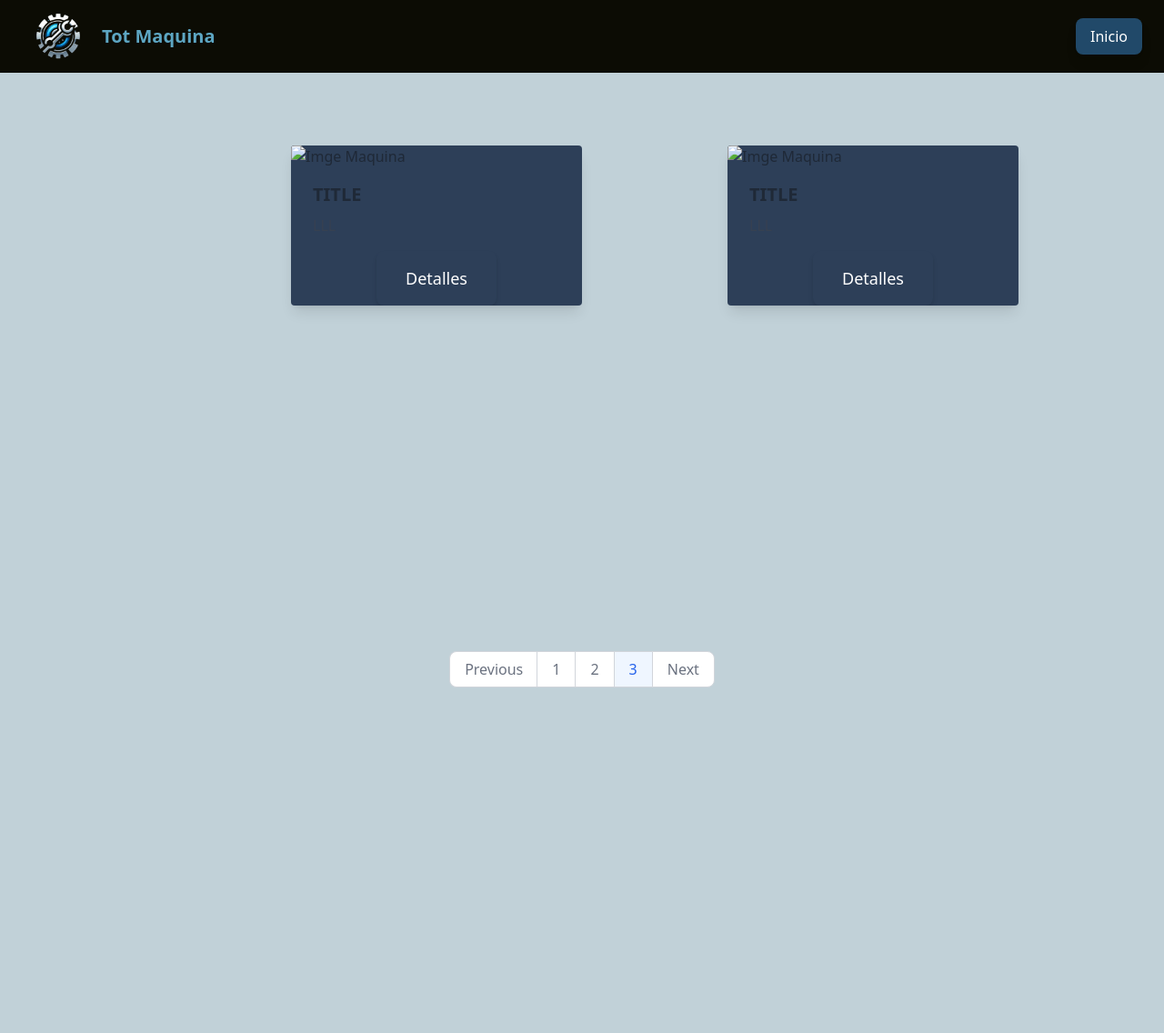
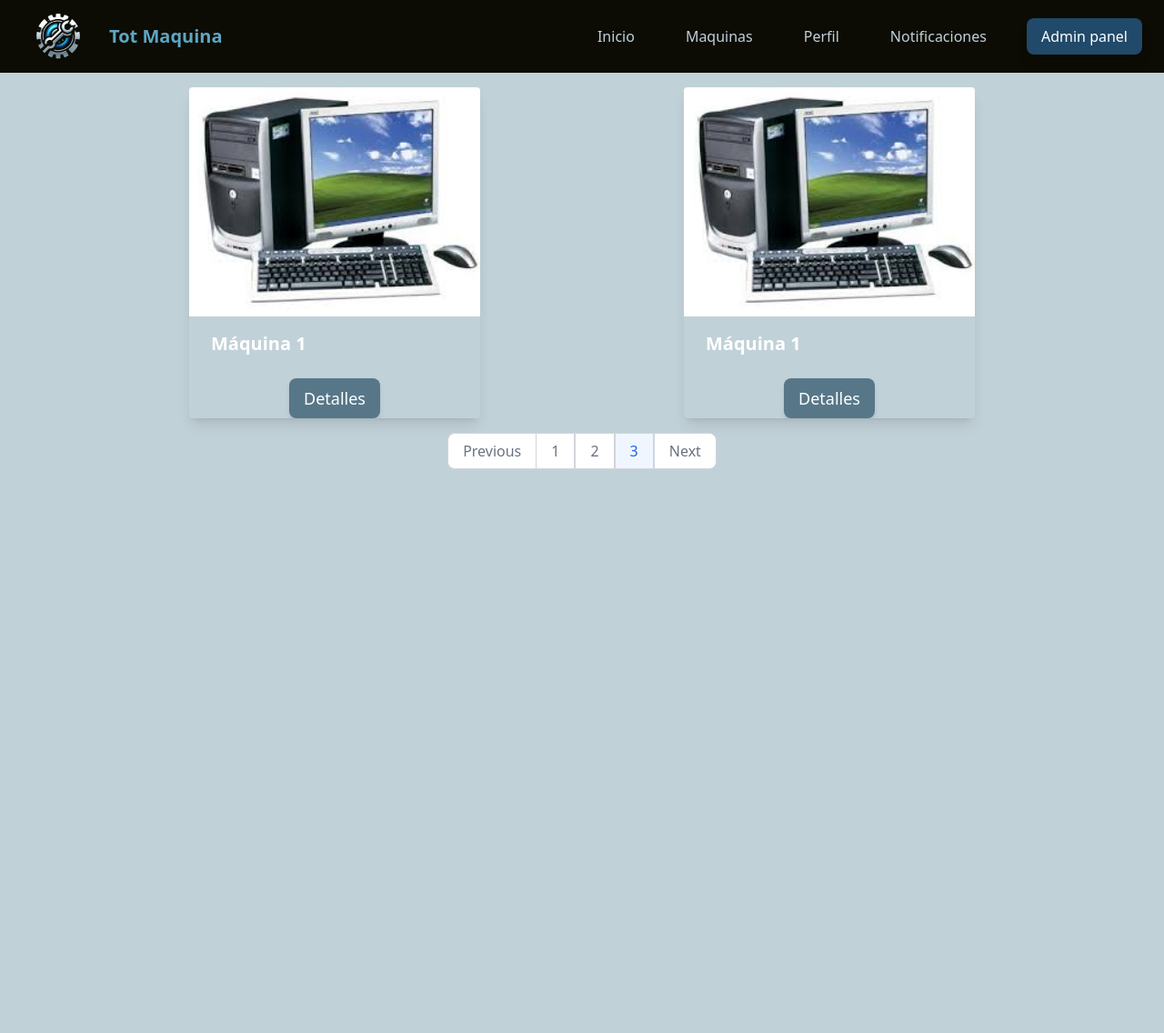
Before and after one commit to arnaugt25/Tot-Maquina, a PHP site: page /App/Views/machinelist.php in a window 1280 px wide. Shown: the whole page at 91% size. After the commit the page ends 516 px from the top, so only its background shows below. Run offline with PHP 8.4, Linux system fonts and the light colour scheme; style sheets or scripts are compiled from the project's sources; some libraries are stand-ins or nearby versions.

Commit message:
Actualizacion lista maquina

```diff
--- a/App/Views/machinelist.php
+++ b/App/Views/machinelist.php
@@ -12,58 +12,100 @@
 
 <body class="bg-[#C1D1D8] text-gray-800">
 <header class="bg-[#0C0C04] text-white">
+    <!-- Barra de navegación principal -->
     <nav class="container mx-auto px-6">
       <div class="flex items-center justify-between h-20">
         <!-- Logo y nombre -->
-                <div class="flex items-center space-x-2">
-                    <img src="/uploads/images/logototmaquina.png" alt="Logo" class="h-20 ">
+        <div class="flex items-center space-x-4">
+          <img src="/uploads/images/logototmaquina.png" alt="Logo" class="h-20 transition-transform hover:scale-105">
           <span class="text-xl font-bold text-[#5DA6C3]">Tot Maquina</span>
         </div>
+
         <!-- Enlaces de navegación -->
         <div class="hidden md:block">
           <div class="flex items-center space-x-8">
+            <a href="/" class="relative group px-3 py-2 text-[#C1D1D8] hover:text-white transition-colors duration-300">
+            <i class="fa-solid fa-house"></i> Inicio
+              <span class="absolute bottom-0 left-0 w-full h-0.5 bg-[#5DA6C3] transform scale-x-0 group-hover:scale-x-100 transition-transform duration-300"></span>
+            </a>
+            <a href="/list" class="relative group px-3 py-2 text-[#C1D1D8] hover:text-white transition-colors duration-300">
+            <i class="fa-solid fa-desktop"></i> Maquinas
+              <span class="absolute bottom-0 left-0 w-full h-0.5 bg-[#5DA6C3] transform scale-x-0 group-hover:scale-x-100 transition-transform duration-300"></span>
+            </a>
+            <a href="/profile" class="relative group px-3 py-2 text-[#C1D1D8] hover:text-white transition-colors duration-300">
+            <i class="fa-solid fa-address-card"></i> Perfil
+              <span class="absolute bottom-0 left-0 w-full h-0.5 bg-[#5DA6C3] transform scale-x-0 group-hover:scale-x-100 transition-transform duration-300"></span>
+            </a>
+            <a href="#" class="relative group px-3 py-2 text-[#C1D1D8] hover:text-white transition-colors duration-300">
+            <i class="fa-solid fa-envelope"></i> Notificaciones
+              <span class="absolute bottom-0 left-0 w-full h-0.5 bg-[#5DA6C3] transform scale-x-0 group-hover:scale-x-100 transition-transform duration-300"></span>
+            </a>
             <a href="#" class="bg-[#214969] hover:bg-[#478249] text-white px-4 py-2 rounded-lg transition-colors duration-300 shadow-lg hover:shadow-xl">
+              Admin panel
+            </a>
+          </div>
+        </div>
+
+        <!-- Botón menú móvil -->
+        <div class="md:hidden">
+          <button type="button" class="text-gray-300 hover:text-white focus:outline-none focus:text-white">
+            <svg class="h-6 w-6" fill="none" viewBox="0 0 24 24" stroke="currentColor">
+              <path stroke-linecap="round" stroke-linejoin="round" stroke-width="2" d="M4 6h16M4 12h16M4 18h16"/>
+            </svg>
+          </button>
+        </div>
+      </div>
+
+      <!-- Menú móvil -->
+      <div class="hidden md:hidden">
+        <div class="px-2 pt-2 pb-3 space-y-1">
+          <a href="#" class="block px-3 py-2 text-[#C1D1D8] hover:text-white hover:bg-[#214969] rounded-md transition-colors duration-300">
             Inicio
+          </a>
+          <a href="#" class="block px-3 py-2 text-[#C1D1D8] hover:text-white hover:bg-[#214969] rounded-md transition-colors duration-300">
+            Máquinas
+          </a>
+          <a href="#" class="block px-3 py-2 text-[#C1D1D8] hover:text-white hover:bg-[#214969] rounded-md transition-colors duration-300">
+            Mapa
+          </a>
+
+          <a href="#" class="block px-3 py-2 bg-[#214969] text-white hover:bg-[#478249] rounded-md transition-colors duration-300">
+            + Añadir máquina
           </a>
         </div>
       </div>
     </nav>
-    </header>
-    <!-- Target -->
-    <div class="flex justify-start">
-        <div class="mt-20  ml-80 bg-[#2D3F58]  w-80 min-w-[20rem] rounded overflow-hidden shadow-lg">
-            <img class="w-full" src="" alt="Imge Maquina">
+  </header>    <!-- Target -->
+    <div class="flex justify-center mt-4 ">
+        <div class="dark:bg-gray-800 w-80 min-w-[20rem] rounded overflow-hidden shadow-lg">
+            <img class="w-full" src="/uploads/ordenador.jpg" alt="Imge Maquina">
             <div class="px-6 py-4">
-                <div class="font-bold text-xl mb-2">TITLE</div>
-                <p class="text-gray-700 text-base">
-                    LLL
-                </p>
+                <div class="text-white font-bold text-xl mb-2">Máquina 1</div>
             </div>
             <div class="flex justify-center items-center">
-                <a href="#" class="bg-[#2D3F58] text-white py-4 px-8 rounded-lg hover:bg-[#132048] transition-colors duration-200 text-lg font-medium shadow-md hover:shadow-xl">
+                <a href="/maquina.php" class="bg-[#577788] text-white py-2 px-4 rounded-lg hover:bg-[#132048] transition-colors duration-200 text-lg font-medium shadow-md hover:shadow-xl">
                     Detalles
                 </a>
             </div>
         </div>
-        <div class="mt-20  ml-40 bg-[#2D3F58]  w-80 min-w-[20rem] rounded overflow-hidden shadow-lg">
-            <img class="w-full" src="" alt="Imge Maquina">
+
+        <div class="ml-56 dark:bg-gray-800 w-80 min-w-[20rem] rounded overflow-hidden shadow-lg">
+            <img class="w-full" src="/uploads/ordenador.jpg" alt="Imge Maquina">
             <div class="px-6 py-4">
-                <div class="font-bold text-xl mb-2">TITLE</div>
-                <p class="text-gray-700 text-base">
-                    LLL
-                </p>
+                <div class="text-white font-bold text-xl mb-2">Máquina 1</div>
             </div>
             <div class="flex justify-center items-center">
-                <a href="#" class="bg-[#2D3F58] text-white py-4 px-8 rounded-lg hover:bg-[#132048] transition-colors duration-200 text-lg font-medium shadow-md hover:shadow-xl">
+                <a href="/maquina.php" class="bg-[#577788] text-white py-2 px-4 rounded-lg hover:bg-[#132048] transition-colors duration-200 text-lg font-medium shadow-md hover:shadow-xl">
                     Detalles
                 </a>
             </div>
         </div>
+
     </div>
     <!-- Page navigation -->
-    <div class="flex justify-center items-center h-screen">
+    <div class="flex justify-center items-center mt-4">
         <nav aria-label="Page navigation example">
-            <ul class=" inline-flex -space-x-px text-base h-10">
+            <ul class=" inline-flex">
                 <li>
                     <a href="#" class="flex items-center justify-center px-4 h-10 ms-0 leading-tight text-gray-500 bg-white border border-e-0 border-gray-300 rounded-s-lg hover:bg-gray-100 hover:text-gray-700 dark:bg-gray-800 dark:border-gray-700 dark:text-gray-400 dark:hover:bg-gray-700 dark:hover:text-white">Previous</a>
                 </li>
```
Also changed, not shown: public/uploads/ordenador.jpg (added). Lines whose indentation alone changed are shown as unchanged.
